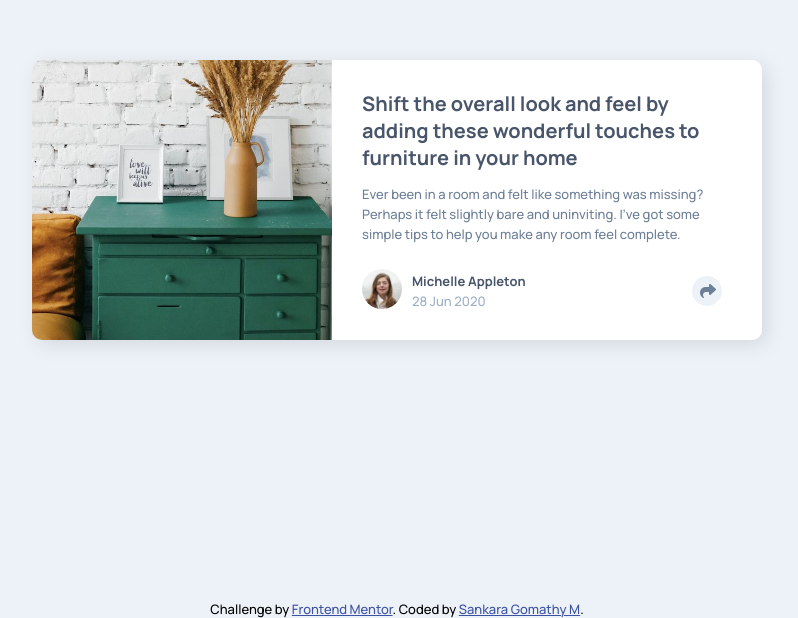
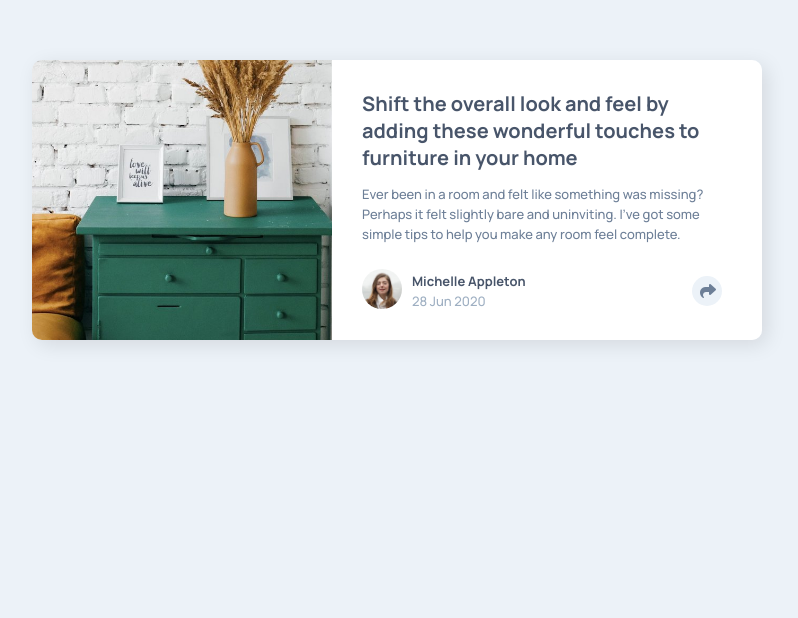
Before and after one commit to vijayshankar26/articlePreveiw, a plain HTML site: page index.html in a window 1280 px wide. Shown: the part 200-818 px from the top of the page, without its empty margins (243-1041 px from the left). Drawn offline with Linux system fonts and the light colour scheme.

Commit message:
Update index.html

```diff
--- a/index.html
+++ b/index.html
@@ -56,10 +56,6 @@
   </div>
 
 
-  <footer class="attribution">
-    Challenge by <a href="https://www.frontendmentor.io?ref=challenge" target="_blank">Frontend Mentor</a>.
-    Coded by <a href="#">Sankara Gomathy M</a>.
-  </footer>
 
   <script>
     document.getElementById("shareButton").addEventListener("click", function() {
```
